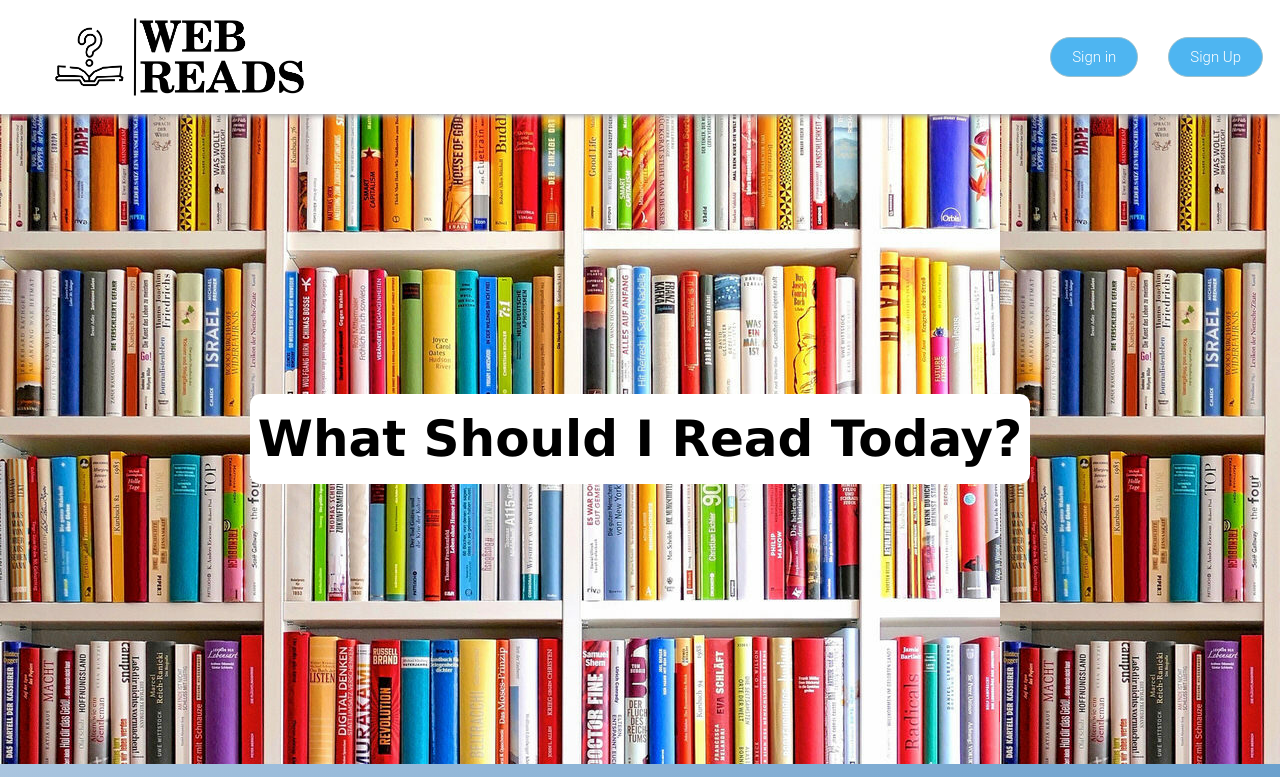
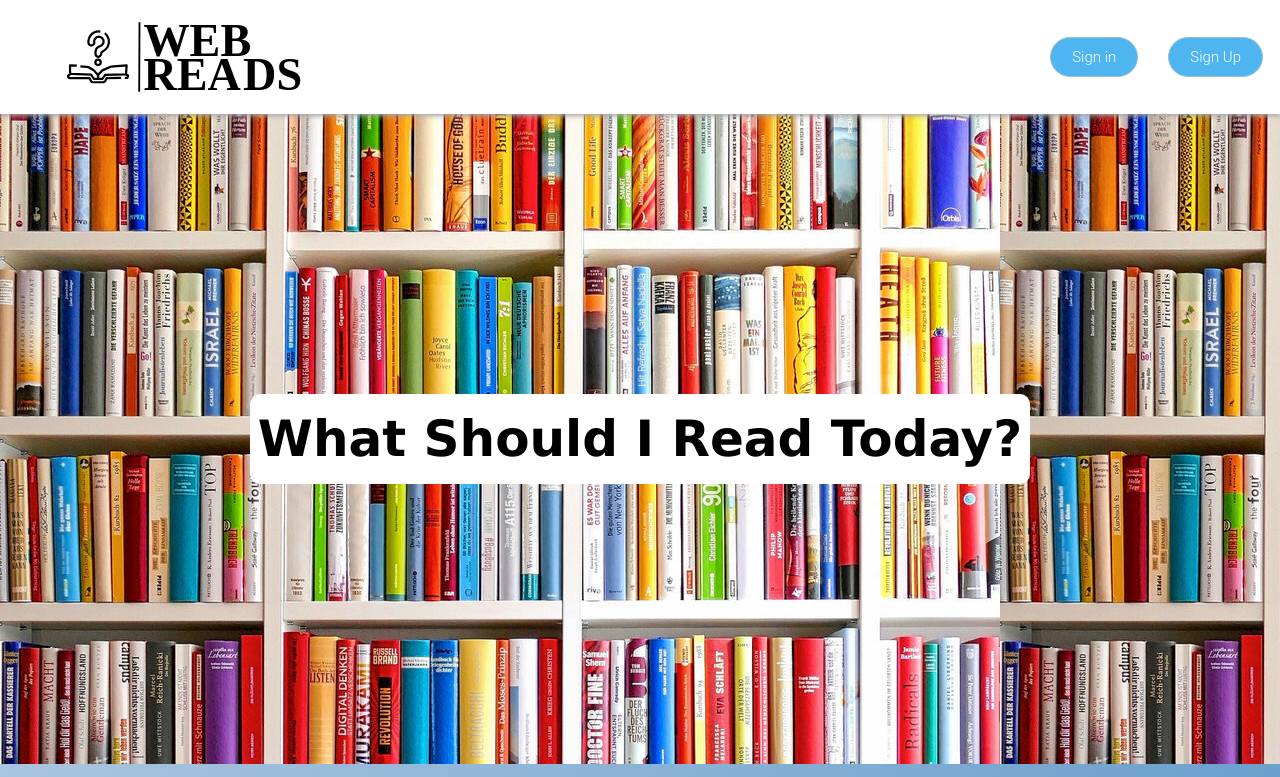
Before and after one commit to Serrin-Sage/Web-Reads, a React (Create React App) app: page / in a window 1280 px wide. Shown: the top 777 px of the page. Built offline with nearby package versions, Linux system fonts and the light colour scheme.

Commit message:
added Logo svg, color can be changed

```diff
--- a/src/Components/HomeButton.js
+++ b/src/Components/HomeButton.js
@@ -1,4 +1,4 @@
-import logo from '../images/webreads_large.png'
+import svgLogo from '../images/web-reads.svg'
 import { Link } from "react-router-dom"
 // import { ReactComponent as SVG} from '../images/web-reads-clean_boardered.svg'
 const HomeButton = () => {
@@ -6,7 +6,7 @@ const HomeButton = () => {
     <div className="home-container">
       <Link to='/' className="homebtn">
         <div className="img-container">
-          <img src={logo} alt="WEB-READS" className="logo-img"/>
+          <img src={svgLogo} alt="WEB-READS" className="logo-img"/>
         </div>
       </Link>
     </div>
--- a/src/themes.scss
+++ b/src/themes.scss
@@ -130,6 +130,9 @@
             background-color: rgb(255, 255, 255);
             color:#000000;
         }
+        .logo-img {
+            filter: brightness(0) invert(1);
+        }
     }
     //Intro
     .howitworks {
@@ -238,7 +241,11 @@
             background-color: #a1c0e4;
             color:#000000;
         }
+        .logo-img {
+            filter: invert(8%) sepia(100%) saturate(7122%) hue-rotate(309deg) brightness(67%) contrast(101%);
+        }
     }
+
     //Intro
     .howitworks {
         background: linear-gradient(135deg, #ebace5, #90e6e6);
```
Also changed, not shown: src/images/web-reads.svg, src/index.css (line endings or trailing spaces).
